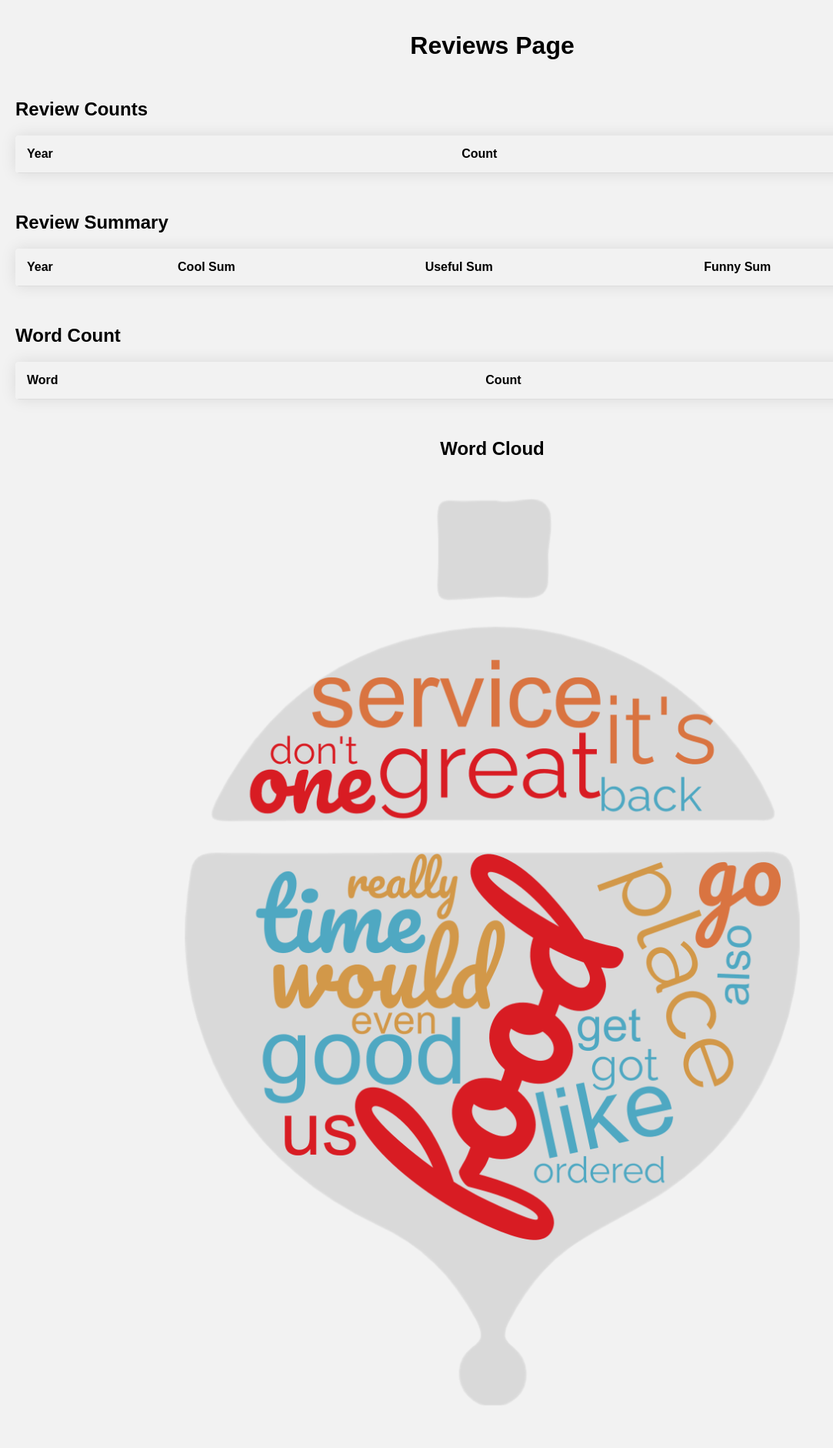
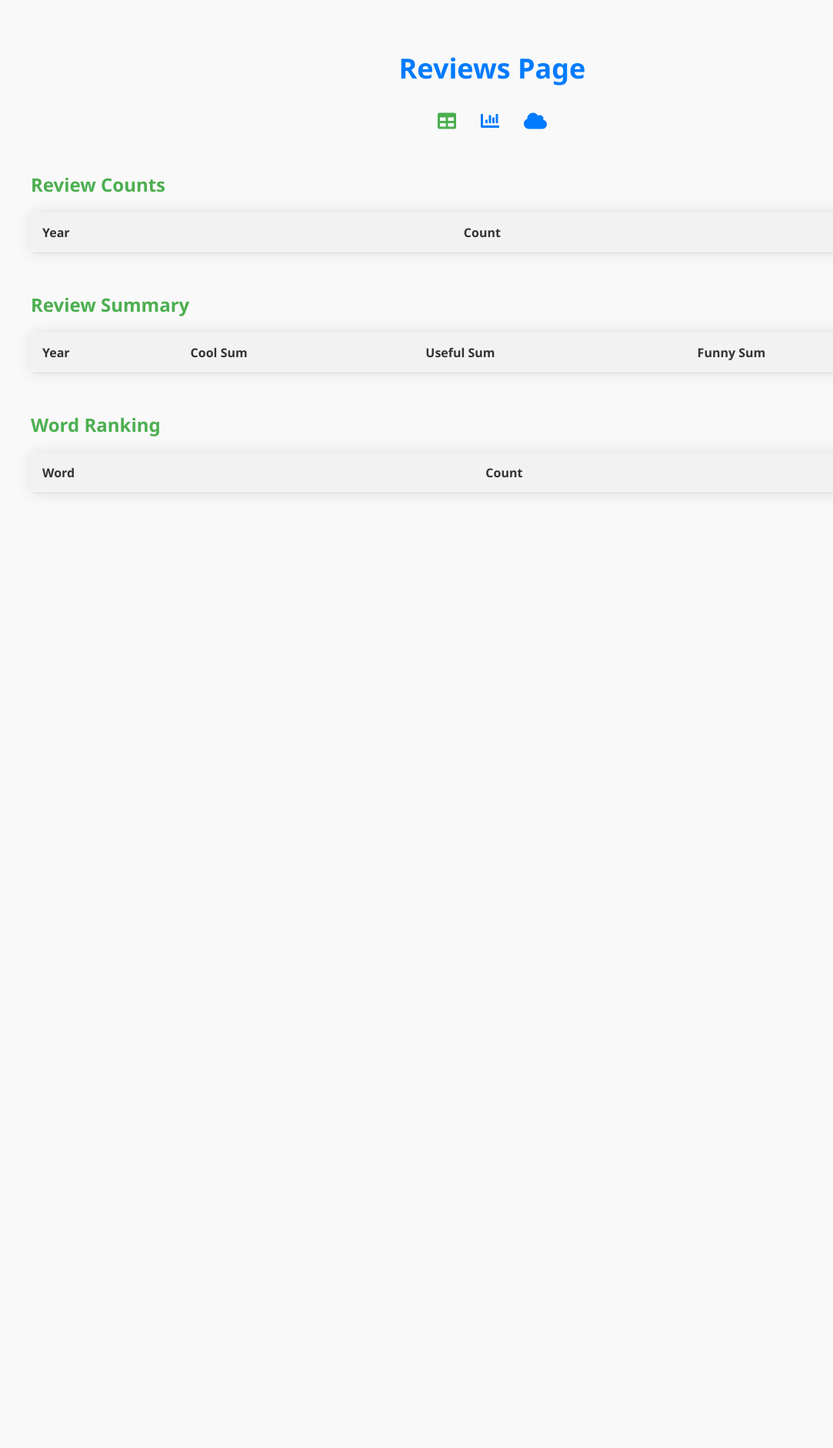
Before and after one commit to Imanelakehal/Yelp-Analysis-Project, a Flask app: page /templatesReviews.html in a window 1280 px wide. Shown: the whole page at 77% size, without its empty margins (0-1083 px from the left). After the commit the page ends 641 px from the top, so only its background shows below. Run offline with Flask 3, Linux system fonts and the light colour scheme; data that the repository does not hold is empty; parts of the project's set-up code (start-up, migrations or seed data) failed here and were passed over.

Commit message:
some more update on reviews.html

```diff
--- a/templates/Reviews.html
+++ b/templates/Reviews.html
@@ -4,20 +4,31 @@
     <meta charset="UTF-8">
     <meta name="viewport" content="width=device-width, initial-scale=1.0">
     <title>Reviews Page</title>
+    <link rel="stylesheet" href="https://cdnjs.cloudflare.com/ajax/libs/font-awesome/5.15.4/css/all.min.css">
     <style>
         body {
-            font-family: Arial, sans-serif;
+            font-family: 'Segoe UI', Tahoma, Geneva, Verdana, sans-serif;
             margin: 0;
             padding: 20px;
-            background-color: #f2f2f2;
+            background-color: #f9f9f9;
+            color: #333;
+        }
+        .container {
+            max-width: 1200px;
+            margin: 0 auto;
+            padding: 20px;
         }
         h1 {
             text-align: center;
             margin-bottom: 30px;
+            font-size: 36px;
+            color: #007bff;
         }
         h2 {
             margin-top: 50px;
             margin-bottom: 20px;
+            font-size: 24px;
+            color: #4CAF50;
         }
         table {
             width: 100%;
@@ -48,12 +59,65 @@
             max-width: 100%;
             height: auto;
             border-radius: 5px;
+            box-shadow: 0 0 20px rgba(0, 0, 0, 0.1);
+        }
+        .toggle-button {
+            text-align: center;
+            margin-bottom: 50px;
+        }
+        .toggle-button button {
+            padding: 12px 24px;
+            background-color: #007bff;
+            color: #fff;
+            border: none;
+            border-radius: 5px;
+            cursor: pointer;
+            font-size: 18px;
+            transition: background-color 0.3s ease;
+        }
+        .toggle-button button:hover {
+            background-color: #0056b3;
+        }
+        .toggle-view-icons {
+            display: flex;
+            justify-content: center;
+            margin-bottom: 30px;
+        }
+        .toggle-view-icons button {
+            background-color: transparent;
+            border: none;
+            margin: 0 10px;
+            cursor: pointer;
+            font-size: 24px;
+            color: #007bff;
+            transition: color 0.3s ease;
+        }
+        .toggle-view-icons button.active {
+            color: #4CAF50;
+        }
+        .chart-container {
+            text-align: center;
+            margin-top: 50px;
+        }
+        .chart-container img {
+            max-width: 100%;
+            height: auto;
+            border-radius: 5px;
+            box-shadow: 0 0 20px rgba(0, 0, 0, 0.1);
         }
     </style>
 </head>
 <body>
+    <div class="container">
         <h1>Reviews Page</h1>
 
+        <div class="toggle-view-icons">
+            <button id="tableView" class="active" onclick="toggleView('table')"><i class="fas fa-table"></i></button>
+            <button id="chartView" onclick="toggleView('chart')"><i class="fas fa-chart-bar"></i></button>
+            <button id="cloudView" onclick="toggleView('cloud')"><i class="fas fa-cloud"></i></button>
+        </div>
+
+        <div id="tableViewContent">
             <h2>Review Counts</h2>
             <table>
                 <thead>
@@ -94,7 +158,7 @@
                 </tbody>
             </table>
 
-    <h2>Word Count</h2>
+            <h2>Word Ranking</h2>
             <table>
                 <thead>
                     <tr>
@@ -111,10 +175,70 @@
                     {% endfor %}
                 </tbody>
             </table>
+        </div>
 
+        <div id="chartViewContent" style="display: none;">
+            <h2>Charts</h2>
+            <div class="chart-container">
+                <h2>Review Counts</h2>
+                <img src="/static/css/yearcount_chart.png" alt="Chart 1">
+            </div>
+            <div class="chart-container">
+                <h2>Review Summary</h2>
+                <img src="/static/css/summary_chart.png" alt="Chart 2">
+            </div>
+            <div class="chart-container">
+                <h2>Word Ranking</h2>
+                <img src="/static/css/wordranking_chart.png" alt="Chart 3">
+            </div>
+        </div>
+
+        <div id="cloudViewContent" style="display: none;">
+            <h2>Word Cloud</h2>
             <div class="word-cloud">
-        <h2>Word Cloud</h2>
                 <img src="/static/css/wordcloud.png" alt="Word Cloud">
             </div>
+        </div>
+    </div>
+
+    <script>
+        function toggleView(view) {
+            var tableViewContent = document.getElementById('tableViewContent');
+            var chartViewContent = document.getElementById('chartViewContent');
+            var cloudViewContent = document.getElementById('cloudViewContent');
+            var tableViewButton = document.getElementById('tableView');
+            var chartViewButton = document.getElementById('chartView');
+            var cloudViewButton = document.getElementById('cloudView');
+
+            switch (view) {
+                case 'table':
+                    tableViewContent.style.display = 'block';
+                    chartViewContent.style.display = 'none';
+                    cloudViewContent.style.display = 'none';
+                    tableViewButton.classList.add('active');
+                    chartViewButton.classList.remove('active');
+                    cloudViewButton.classList.remove('active');
+                    break;
+                case 'chart':
+                    tableViewContent.style.display = 'none';
+                    chartViewContent.style.display = 'block';
+                    cloudViewContent.style.display = 'none';
+                    tableViewButton.classList.remove('active');
+                    chartViewButton.classList.add('active');
+                    cloudViewButton.classList.remove('active');
+                    break;
+                case 'cloud':
+                    tableViewContent.style.display = 'none';
+                    chartViewContent.style.display = 'none';
+                    cloudViewContent.style.display = 'block';
+                    tableViewButton.classList.remove('active');
+                    chartViewButton.classList.remove('active');
+                    cloudViewButton.classList.add('active');
+                    break;
+                default:
+                    break;
+            }
+        }
+    </script>
 </body>
 </html>
```
Also changed, not shown: static/css/summary_chart.png (added), static/css/wordranking_chart.png (added), static/css/yearcount_chart.png (added). Lines whose indentation alone changed are shown as unchanged.
